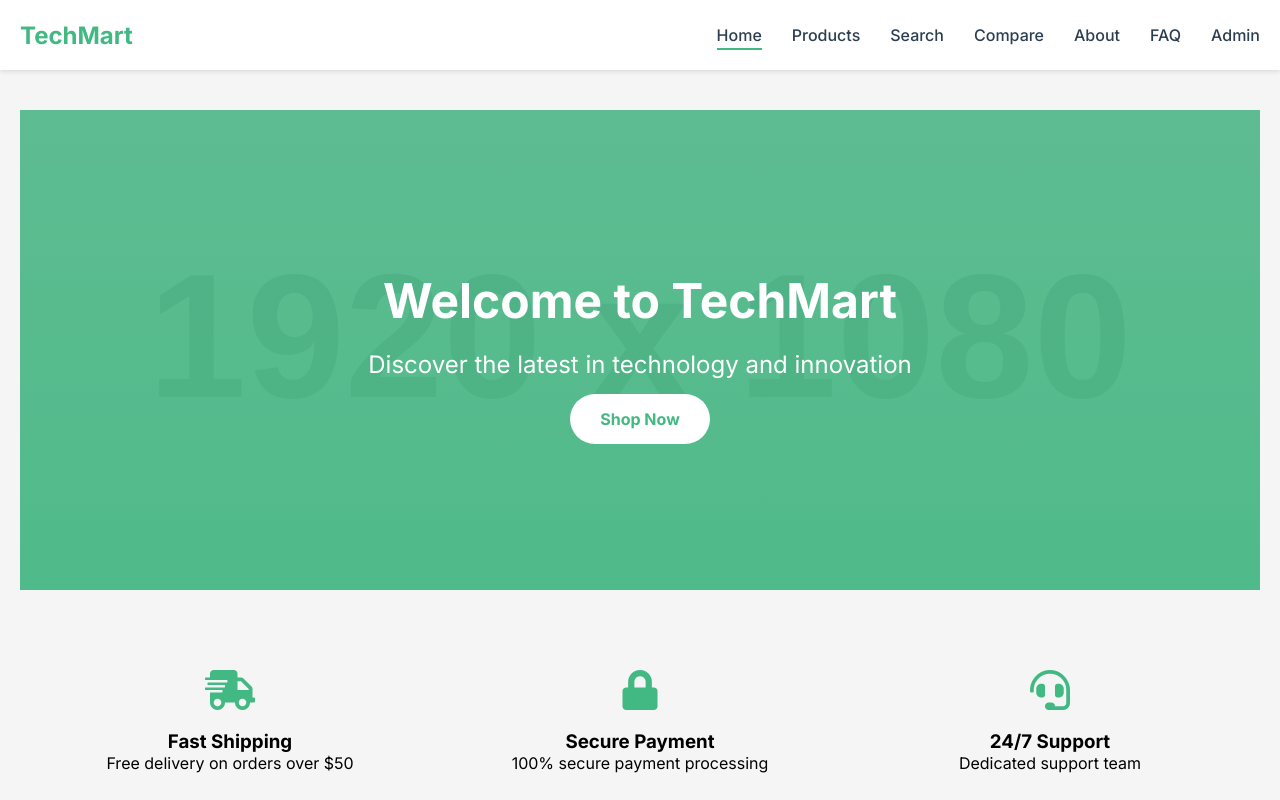
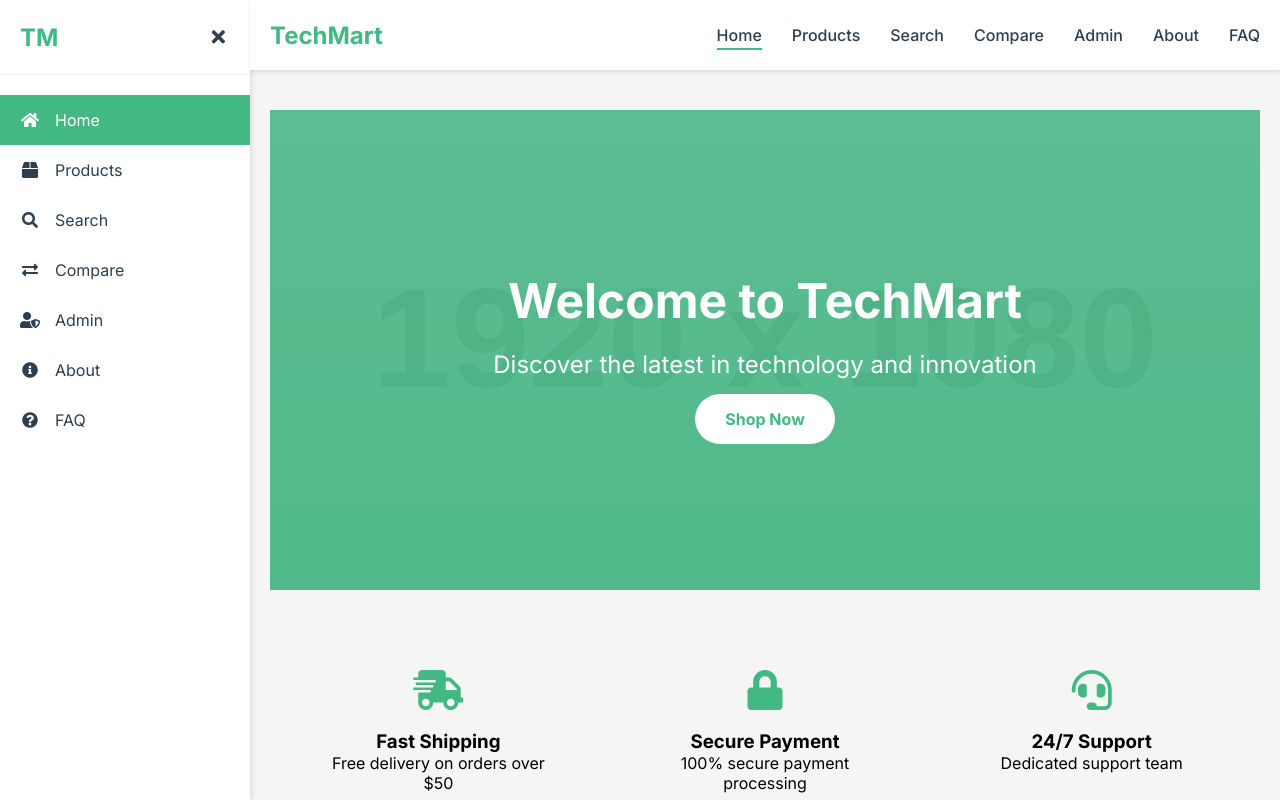
Before and after one commit to yennanliu/productUI, a Vue app in the folder product-ui/: page / in a window 1280 px wide. Shown: the top 800 px of the page. Built offline with nearby package versions, Linux system fonts and the light colour scheme.

Commit message:
add left side window

```diff
--- a/product-ui/src/App.vue
+++ b/product-ui/src/App.vue
@@ -1,6 +1,50 @@
 <template>
   <div id="app">
-    <!-- Simple Header -->
+    <!-- Left Sidebar -->
+    <div class="sidebar" :class="{ 'sidebar-open': isSidebarOpen }">
+      <div class="sidebar-header">
+        <div class="logo-small" @click="$router.push('/')">
+          <span>TM</span>
+        </div>
+        <button class="toggle-button" @click="toggleSidebar">
+          <i class="fas" :class="isSidebarOpen ? 'fa-times' : 'fa-bars'"></i>
+        </button>
+      </div>
+
+      <nav class="sidebar-nav">
+        <router-link to="/" class="nav-item">
+          <i class="fas fa-home"></i>
+          <span>Home</span>
+        </router-link>
+        <router-link to="/productList" class="nav-item">
+          <i class="fas fa-box"></i>
+          <span>Products</span>
+        </router-link>
+        <router-link to="/search" class="nav-item">
+          <i class="fas fa-search"></i>
+          <span>Search</span>
+        </router-link>
+        <router-link to="/compare" class="nav-item">
+          <i class="fas fa-exchange-alt"></i>
+          <span>Compare</span>
+        </router-link>
+        <router-link to="/admin" class="nav-item">
+          <i class="fas fa-user-shield"></i>
+          <span>Admin</span>
+        </router-link>
+        <router-link to="/about" class="nav-item">
+          <i class="fas fa-info-circle"></i>
+          <span>About</span>
+        </router-link>
+        <router-link to="/faq" class="nav-item">
+          <i class="fas fa-question-circle"></i>
+          <span>FAQ</span>
+        </router-link>
+      </nav>
+    </div>
+
+    <!-- Main Content -->
+    <div class="main-container" :class="{ 'sidebar-open': isSidebarOpen }">
       <header class="header">
         <div class="header-content">
           <div class="logo" @click="$router.push('/')">
@@ -11,30 +55,39 @@
             <router-link to="/productList">Products</router-link>
             <router-link to="/search">Search</router-link>
             <router-link to="/compare">Compare</router-link>
+            <router-link to="/admin">Admin</router-link>
             <router-link to="/about">About</router-link>
             <router-link to="/faq">FAQ</router-link>
-          <router-link to="/admin">Admin</router-link>
           </nav>
         </div>
       </header>
 
-    <!-- Main Content -->
       <main>
         <router-view/>
       </main>
 
-    <!-- Simple Footer -->
       <footer class="footer">
         <div class="footer-content">
           <p>&copy; 2024 TechMart. All rights reserved.</p>
         </div>
       </footer>
     </div>
+  </div>
 </template>
 
 <script>
 export default {
-  name: 'App'
+  name: 'App',
+  data() {
+    return {
+      isSidebarOpen: true
+    }
+  },
+  methods: {
+    toggleSidebar() {
+      this.isSidebarOpen = !this.isSidebarOpen
+    }
+  }
 }
 </script>
 
@@ -137,21 +190,105 @@ main {
   color: #2c3e50;
 }
 
-/* Responsive Design */
-@media (max-width: 768px) {
-  .header-content {
-    flex-direction: column;
+/* Sidebar Styles */
+.sidebar {
+  position: fixed;
+  left: 0;
+  top: 0;
+  height: 100vh;
+  background-color: white;
+  width: 250px;
+  box-shadow: 2px 0 5px rgba(0,0,0,0.1);
+  transition: transform 0.3s ease;
+  z-index: 1000;
+}
+
+.sidebar.sidebar-open {
+  transform: translateX(0);
+}
+
+.sidebar:not(.sidebar-open) {
+  transform: translateX(-200px);
+}
+
+.sidebar-header {
+  display: flex;
+  justify-content: space-between;
+  align-items: center;
+  padding: 20px;
+  border-bottom: 1px solid #eee;
+}
+
+.logo-small {
+  font-size: 1.5em;
+  font-weight: bold;
+  color: #42b883;
+  cursor: pointer;
+}
+
+.toggle-button {
+  background: none;
+  border: none;
+  font-size: 1.2em;
+  color: #2c3e50;
+  cursor: pointer;
+  padding: 5px;
+}
+
+.sidebar-nav {
+  padding: 20px 0;
+}
+
+.nav-item {
+  display: flex;
+  align-items: center;
+  padding: 15px 20px;
+  color: #2c3e50;
+  text-decoration: none;
+  transition: background-color 0.3s;
   gap: 15px;
 }
 
-  .nav-links {
-    flex-wrap: wrap;
-    justify-content: center;
-    gap: 15px;
+.nav-item i {
+  width: 20px;
+  text-align: center;
 }
 
-  main {
-    padding: 20px;
+.nav-item:hover {
+  background-color: #f5f5f5;
+}
+
+.nav-item.router-link-active {
+  background-color: #42b883;
+  color: white;
+}
+
+/* Main Container Styles */
+.main-container {
+  margin-left: 250px;
+  transition: margin-left 0.3s ease;
+}
+
+.main-container:not(.sidebar-open) {
+  margin-left: 50px;
+}
+
+/* Responsive Design */
+@media (max-width: 768px) {
+  .sidebar {
+    transform: translateX(-100%);
+  }
+
+  .sidebar.sidebar-open {
+    transform: translateX(0);
+  }
+
+  .main-container {
+    margin-left: 0 !important;
+  }
+
+  .header-content {
+    padding: 0 20px;
   }
 }
 </style>
```
Lines whose indentation alone changed are shown as unchanged.
